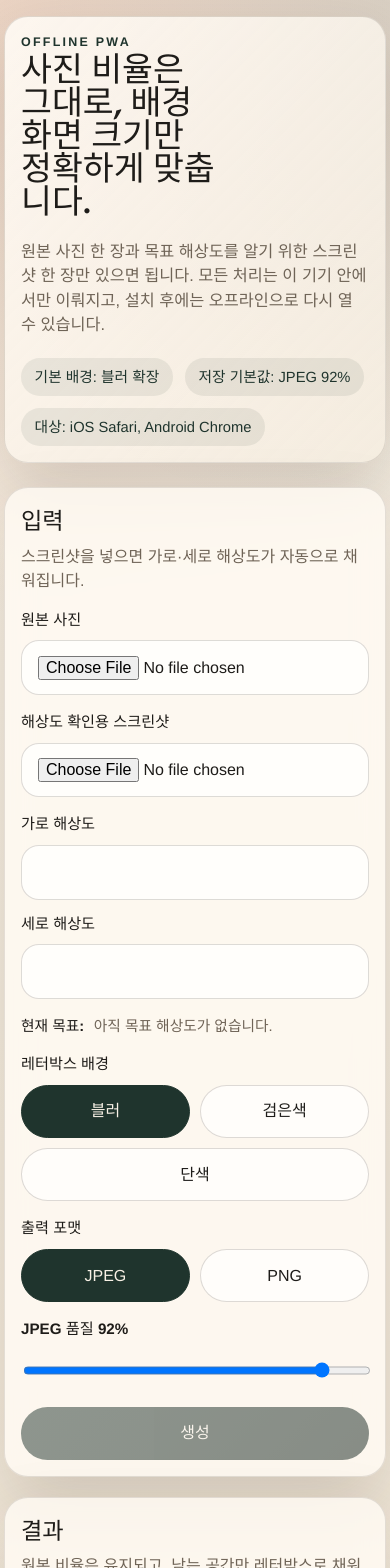
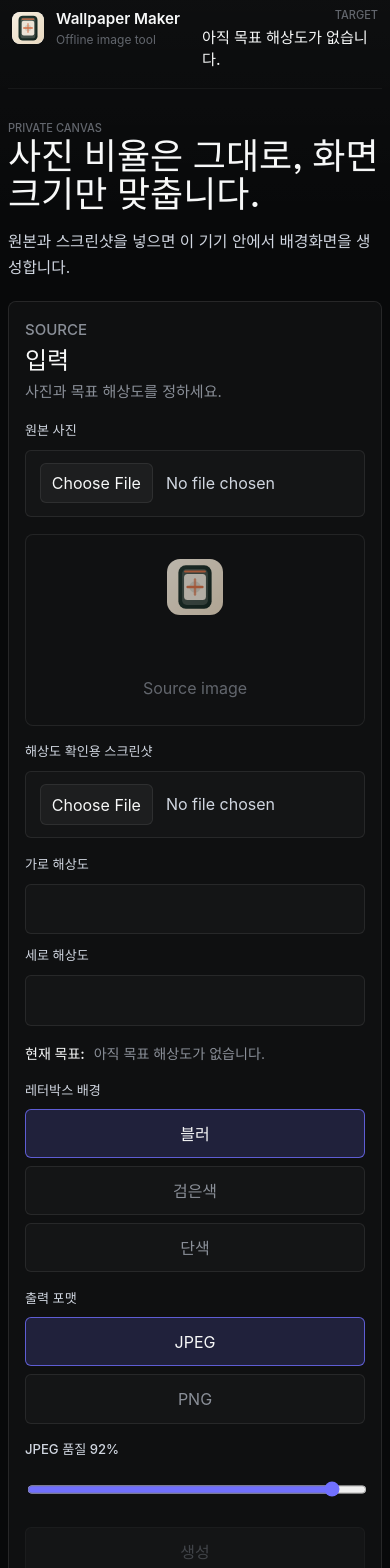
Before and after one commit to moseoridev/iphoneWallpaperMaker, a Svelte app: page / in a window 390 px wide. Shown: the top 1568 px of the page. Built offline with nearby package versions, Linux system fonts and the light colour scheme.

Commit message:
feat: redesign wallpaper maker interface

```diff
--- a/src/App.svelte
+++ b/src/App.svelte
@@ -19,6 +19,8 @@
     parseManualTargetSize,
   } from '$lib/wallpaper/geometry'
   import type { FillMode, ExportFormat, ProcessResult, TargetSize } from '$lib/wallpaper/types'
+
+  const iconUrl = `${import.meta.env.BASE_URL}icon.svg`
 
   let sourceFile = $state<File | null>(null)
   let screenshotFile = $state<File | null>(null)
@@ -205,26 +207,38 @@
   })
 </script>
 
-<main class="shell">
-  <section class="hero">
-    <p class="eyebrow">Offline PWA</p>
-    <h1>사진 비율은 그대로, 배경화면 크기만 정확하게 맞춥니다.</h1>
-    <p class="lede">
-      원본 사진 한 장과 목표 해상도를 알기 위한 스크린샷 한 장만 있으면 됩니다.
-      모든 처리는 이 기기 안에서만 이뤄지고, 설치 후에는 오프라인으로 다시 열 수 있습니다.
+<main class="workspace">
+  <header class="topbar">
+    <div class="brand">
+      <img class="brand-mark" src={iconUrl} alt="" />
+      <div>
+        <p>Wallpaper Maker</p>
+        <span>Offline image tool</span>
+      </div>
+    </div>
+
+    <div class="target-readout">
+      <span>Target</span>
+      <strong>{formatTarget(activeTarget)}</strong>
+    </div>
+  </header>
+
+  <section class="intro" aria-labelledby="workspace-title">
+    <div>
+      <p class="eyebrow">Private canvas</p>
+      <h1 id="workspace-title">사진 비율은 그대로, 화면 크기만 맞춥니다.</h1>
+    </div>
+    <p>
+      원본과 스크린샷을 넣으면 이 기기 안에서 배경화면을 생성합니다.
     </p>
-    <div class="hero-meta">
-      <span>기본 배경: 블러 확장</span>
-      <span>저장 기본값: JPEG 92%</span>
-      <span>대상: iOS Safari, Android Chrome</span>
-    </div>
   </section>
 
   <div class="layout">
-    <section class="panel">
+    <section class="tool-panel" aria-labelledby="input-title">
       <div class="panel-header">
-        <h2>입력</h2>
-        <p>스크린샷을 넣으면 가로·세로 해상도가 자동으로 채워집니다.</p>
+        <p class="eyebrow">Source</p>
+        <h2 id="input-title">입력</h2>
+        <p>사진과 목표 해상도를 정하세요.</p>
       </div>
 
       <label class="field">
@@ -245,8 +259,13 @@
       {/if}
 
       {#if sourcePreviewUrl}
-        <div class="preview-card">
+        <div class="media-frame source-frame">
           <img src={sourcePreviewUrl} alt="선택한 원본 사진 미리보기" />
+        </div>
+      {:else}
+        <div class="drop-visual" aria-hidden="true">
+          <img src={iconUrl} alt="" />
+          <span>Source image</span>
         </div>
       {/if}
 
@@ -388,10 +407,11 @@
       </button>
     </section>
 
-    <section class="panel result-panel">
+    <section class="result-panel" aria-labelledby="result-title">
       <div class="panel-header">
-        <h2>결과</h2>
-        <p>원본 비율은 유지되고, 남는 공간만 레터박스로 채워집니다.</p>
+        <p class="eyebrow">Output</p>
+        <h2 id="result-title">결과</h2>
+        <p>남는 공간만 레터박스로 채워집니다.</p>
       </div>
 
       <div class="status-stack" aria-live="polite">
@@ -402,7 +422,7 @@
       </div>
 
       {#if result}
-        <div class="preview-card result-card">
+        <div class="media-frame result-card">
           <img src={result.previewUrl} alt="생성된 배경화면 미리보기" />
         </div>
 
@@ -413,18 +433,21 @@
         </div>
       {:else}
         <div class="empty-state">
+          <img src={iconUrl} alt="" />
           <p>아직 생성된 이미지가 없습니다.</p>
-          <p>원본 사진과 목표 해상도를 준비한 뒤 생성 버튼을 누르세요.</p>
+          <span>원본 사진과 목표 해상도를 준비한 뒤 생성하세요.</span>
         </div>
       {/if}
 
-      <button type="button" onclick={handleDownload} disabled={!canDownload}>다운로드</button>
-
-      <div class="hint-list">
-        <p>iOS Safari에서는 다운로드 후 사진 앱에 저장해 배경화면으로 지정하세요.</p>
-        <p>HEIC 변환이 실패하면 사진 앱이나 파일 앱에서 JPEG/PNG로 내보낸 뒤 다시 시도하세요.</p>
-        <p>설치 후에는 네트워크 없이도 앱을 다시 열 수 있습니다.</p>
-      </div>
+      <button class="download-action" type="button" onclick={handleDownload} disabled={!canDownload}>
+        다운로드
+      </button>
     </section>
   </div>
+
+  <div class="hint-list">
+    <p>iOS Safari에서는 다운로드 후 사진 앱에 저장해 배경화면으로 지정하세요.</p>
+    <p>HEIC 변환이 실패하면 사진 앱이나 파일 앱에서 JPEG/PNG로 내보낸 뒤 다시 시도하세요.</p>
+    <p>설치 후에는 네트워크 없이도 앱을 다시 열 수 있습니다.</p>
+  </div>
 </main>
--- a/src/app.css
+++ b/src/app.css
@@ -1,20 +1,25 @@
 :root {
-  --bg: #f2ebde;
-  --paper: rgba(255, 250, 243, 0.82);
-  --paper-strong: rgba(255, 251, 246, 0.96);
-  --ink: #1e1c19;
-  --muted: #6f6457;
-  --line: rgba(44, 36, 24, 0.16);
-  --accent: #1f342d;
-  --accent-strong: #14251f;
-  --warm: #d56f45;
-  --shadow: 0 28px 70px rgba(46, 34, 18, 0.16);
-  color: var(--ink);
-  background:
-    radial-gradient(circle at top left, rgba(214, 111, 69, 0.18), transparent 28%),
-    radial-gradient(circle at top right, rgba(31, 52, 45, 0.14), transparent 24%),
-    linear-gradient(180deg, #f8f1e6 0%, #efe4d3 100%);
-  font-family: 'Avenir Next', 'Helvetica Neue', 'Segoe UI', sans-serif;
+  --bg: #08090a;
+  --surface: #0f1011;
+  --surface-2: #151617;
+  --surface-3: #191a1b;
+  --text: #f7f8f8;
+  --text-2: #d0d6e0;
+  --text-3: #8a8f98;
+  --text-4: #62666d;
+  --line: rgba(255, 255, 255, 0.08);
+  --line-soft: rgba(255, 255, 255, 0.05);
+  --accent: #7170ff;
+  --accent-strong: #5e6ad2;
+  --success: #10b981;
+  --danger: #ff6b6b;
+  color: var(--text);
+  background: var(--bg);
+  font-family:
+    Inter, 'SF Pro Display', -apple-system, BlinkMacSystemFont, 'Segoe UI', system-ui, sans-serif;
+  font-feature-settings:
+    'cv01' 1,
+    'ss03' 1;
   line-height: 1.5;
   font-weight: 400;
   font-synthesis: none;
@@ -31,7 +36,10 @@ body {
   margin: 0;
   min-width: 320px;
   min-height: 100vh;
-  color: var(--ink);
+  color: var(--text);
+  background:
+    linear-gradient(180deg, rgba(255, 255, 255, 0.025) 0, rgba(255, 255, 255, 0) 220px),
+    var(--bg);
 }
 
 button,
@@ -41,26 +49,29 @@ select {
 }
 
 button {
-  border: 0;
-  border-radius: 999px;
-  padding: 0.9rem 1.3rem;
-  background: var(--paper-strong);
-  color: var(--ink);
+  border: 1px solid var(--line);
+  border-radius: 6px;
+  padding: 0.75rem 0.95rem;
+  background: rgba(255, 255, 255, 0.04);
+  color: var(--text);
   cursor: pointer;
   transition:
-    transform 180ms ease,
-    box-shadow 180ms ease,
-    opacity 180ms ease;
+    background 160ms ease,
+    border-color 160ms ease,
+    color 160ms ease,
+    transform 160ms ease;
 }
 
 button:hover:enabled {
   transform: translateY(-1px);
-  box-shadow: 0 14px 30px rgba(31, 52, 45, 0.14);
+  border-color: rgba(255, 255, 255, 0.16);
+  background: rgba(255, 255, 255, 0.07);
 }
 
 button:disabled {
-  opacity: 0.5;
+  color: var(--text-4);
   cursor: not-allowed;
+  opacity: 0.6;
 }
 
 input[type='file'],
@@ -75,18 +86,43 @@ input[type='file'],
 input[type='range'],
 input[type='color'] {
   border: 1px solid var(--line);
-  border-radius: 18px;
-  padding: 0.9rem 1rem;
-  background: rgba(255, 255, 255, 0.75);
-  color: var(--ink);
+  border-radius: 6px;
+  background: rgba(255, 255, 255, 0.025);
+  color: var(--text-2);
+  outline: none;
+}
+
+input[type='number'],
+input[type='file'] {
+  min-height: 3rem;
+  padding: 0.78rem 0.85rem;
+}
+
+input[type='file']::file-selector-button {
+  margin-right: 0.8rem;
+  border: 1px solid var(--line);
+  border-radius: 6px;
+  padding: 0.45rem 0.7rem;
+  background: rgba(255, 255, 255, 0.04);
+  color: var(--text);
+  font: inherit;
+}
+
+input[type='number']:focus,
+input[type='file']:focus-visible,
+input[type='range']:focus-visible,
+input[type='color']:focus-visible {
+  border-color: rgba(113, 112, 255, 0.76);
+  box-shadow: 0 0 0 3px rgba(113, 112, 255, 0.18);
 }
 
 input[type='color'] {
-  min-height: 3.5rem;
-  padding: 0.4rem;
+  min-height: 3rem;
+  padding: 0.25rem;
 }
 
 input[type='range'] {
+  accent-color: var(--accent);
   padding-block: 0.6rem;
 }
 
@@ -94,86 +130,156 @@ input[type='range'] {
   width: 100%;
 }
 
-.shell {
-  width: min(1200px, calc(100% - 2rem));
-  margin: 0 auto;
-  padding: 2.5rem 0 4rem;
+.workspace {
+  min-height: 100vh;
+  padding: 1rem;
+  animation: surface-in 420ms ease both;
 }
 
-.hero {
-  margin-bottom: 1.5rem;
-  padding: 2rem;
-  border: 1px solid rgba(44, 36, 24, 0.12);
-  border-radius: 32px;
-  background: linear-gradient(135deg, rgba(255, 251, 245, 0.88), rgba(246, 238, 225, 0.7));
-  box-shadow: var(--shadow);
+.topbar {
+  display: flex;
+  align-items: center;
+  justify-content: space-between;
+  gap: 1rem;
+  min-height: 4rem;
+  padding: 0 0.25rem 1rem;
 }
 
+.brand {
+  display: flex;
+  align-items: center;
+  gap: 0.75rem;
+  min-width: 0;
+}
+
+.brand-mark {
+  width: 2rem;
+  height: 2rem;
+  border-radius: 8px;
+  background: #f7f8f8;
+}
+
+.brand p,
+.brand span,
+.target-readout span,
+.target-readout strong,
+.eyebrow,
+.panel-header h2,
+.panel-header p,
+.intro h1,
+.intro p,
+.file-meta,
+.result-meta,
+.status,
+.error,
+.empty-state p,
+.empty-state span,
+.hint-list p {
+  margin: 0;
+}
+
+.brand p {
+  color: var(--text);
+  font-size: 0.95rem;
+  font-weight: 590;
+}
+
+.brand span {
+  display: block;
+  color: var(--text-4);
+  font-size: 0.75rem;
+}
+
+.target-readout {
+  display: grid;
+  gap: 0.2rem;
+  justify-items: end;
+  min-width: 8rem;
+  color: var(--text-3);
+}
+
+.target-readout span,
 .eyebrow {
-  margin: 0 0 0.4rem;
-  color: var(--accent);
-  font-size: 0.78rem;
-  font-weight: 700;
-  letter-spacing: 0.18em;
+  color: var(--text-4);
+  font-size: 0.69rem;
+  font-weight: 510;
+  line-height: 1.4;
+  letter-spacing: 0;
   text-transform: uppercase;
 }
 
-.hero h1 {
-  margin: 0;
-  font-family: 'Iowan Old Style', 'Palatino Linotype', Georgia, serif;
-  font-size: clamp(2.1rem, 4vw, 4.2rem);
-  line-height: 0.98;
-  max-width: 12ch;
+.target-readout strong {
+  color: var(--text);
+  font-size: 0.95rem;
+  font-weight: 510;
 }
 
-.lede {
-  max-width: 56rem;
-  margin: 1rem 0 0;
-  color: var(--muted);
-  font-size: 1.02rem;
+.intro {
+  display: grid;
+  grid-template-columns: minmax(0, 1fr) minmax(18rem, 28rem);
+  gap: 2rem;
+  align-items: end;
+  padding: 3.5rem 0 2rem;
+  border-top: 1px solid var(--line-soft);
 }
 
-.hero-meta {
-  display: flex;
-  flex-wrap: wrap;
-  gap: 0.75rem;
-  margin-top: 1.35rem;
+.intro h1 {
+  max-width: 44rem;
+  color: var(--text);
+  font-size: 4rem;
+  font-weight: 510;
+  line-height: 1;
+  letter-spacing: 0;
 }
 
-.hero-meta span {
-  padding: 0.5rem 0.85rem;
-  border-radius: 999px;
-  background: rgba(31, 52, 45, 0.08);
-  color: var(--accent);
-  font-size: 0.92rem;
+.intro > p {
+  color: var(--text-2);
+  font-size: 1.05rem;
+  line-height: 1.65;
 }
 
 .layout {
   display: grid;
-  grid-template-columns: minmax(0, 1.05fr) minmax(0, 0.95fr);
-  gap: 1.25rem;
+  grid-template-columns: minmax(20rem, 0.86fr) minmax(24rem, 1.14fr);
+  gap: 1px;
+  overflow: hidden;
+  border: 1px solid var(--line);
+  border-radius: 8px;
+  background: var(--line-soft);
 }
 
-.panel {
+.tool-panel,
+.result-panel {
   display: grid;
-  gap: 1rem;
   align-content: start;
-  padding: 1.4rem;
-  border: 1px solid rgba(44, 36, 24, 0.12);
-  border-radius: 28px;
-  background: var(--paper);
-  box-shadow: var(--shadow);
-  backdrop-filter: blur(14px);
+  gap: 1.05rem;
+  min-width: 0;
+  padding: 1.25rem;
+  background: rgba(15, 16, 17, 0.94);
+}
+
+.result-panel {
+  min-height: 42rem;
+  background: rgba(11, 12, 13, 0.98);
+}
+
+.panel-header {
+  display: grid;
+  gap: 0.3rem;
 }
 
 .panel-header h2 {
-  margin: 0;
-  font-size: 1.45rem;
+  color: var(--text);
+  font-size: 1.5rem;
+  font-weight: 400;
+  line-height: 1.2;
+  letter-spacing: 0;
 }
 
 .panel-header p {
-  margin: 0.35rem 0 0;
-  color: var(--muted);
+  color: var(--text-3);
+  font-size: 0.94rem;
+  line-height: 1.6;
 }
 
 .field {
@@ -183,14 +289,15 @@ input[type='range'] {
 
 .field span,
 .field-title {
-  font-size: 0.95rem;
-  font-weight: 700;
+  color: var(--text-2);
+  font-size: 0.82rem;
+  font-weight: 510;
 }
 
 .dual-field {
   display: grid;
   grid-template-columns: repeat(2, minmax(0, 1fr));
-  gap: 0.8rem;
+  gap: 0.75rem;
 }
 
 .file-meta,
@@ -198,38 +305,60 @@ input[type='range'] {
 .status-note {
   display: flex;
   flex-wrap: wrap;
-  gap: 0.6rem;
+  gap: 0.55rem;
   align-items: center;
-  color: var(--muted);
-  font-size: 0.92rem;
+  color: var(--text-3);
+  font-size: 0.88rem;
 }
 
 .file-meta strong,
 .result-meta strong,
 .status-note strong {
-  color: var(--ink);
+  color: var(--text);
+  font-weight: 590;
 }
 
-.preview-card {
+.media-frame,
+.drop-visual,
+.empty-state {
   overflow: hidden;
-  border-radius: 24px;
-  border: 1px solid rgba(44, 36, 24, 0.12);
-  background:
-    linear-gradient(135deg, rgba(255, 246, 234, 0.9), rgba(232, 228, 217, 0.7)),
-    repeating-linear-gradient(
-      45deg,
-      rgba(31, 52, 45, 0.05) 0,
-      rgba(31, 52, 45, 0.05) 10px,
-      transparent 10px,
-      transparent 20px
-    );
+  border: 1px solid var(--line);
+  border-radius: 8px;
+  background: #101112;
 }
 
-.preview-card img {
+.media-frame {
+  display: grid;
+  place-items: center;
+  min-height: 16rem;
+  animation: media-lift 300ms ease both;
+}
+
+.source-frame {
+  min-height: 14rem;
+}
+
+.media-frame img {
   display: block;
   width: 100%;
-  max-height: 25rem;
+  max-height: 31rem;
   object-fit: contain;
+}
+
+.drop-visual {
+  display: grid;
+  place-items: center;
+  gap: 0.8rem;
+  min-height: 14rem;
+  color: var(--text-4);
+}
+
+.drop-visual img,
+.empty-state img {
+  width: 3.5rem;
+  height: 3.5rem;
+  border-radius: 8px;
+  opacity: 0.74;
 }
 
 .field-group {
@@ -238,14 +367,14 @@ input[type='range'] {
 }
 
 .segmented {
-  display: flex;
-  flex-wrap: wrap;
-  gap: 0.65rem;
+  display: grid;
+  grid-template-columns: repeat(3, minmax(0, 1fr));
+  gap: 0.5rem;
 }
 
 .segmented label {
   position: relative;
-  flex: 1 1 8rem;
+  min-width: 0;
 }
 
 .segmented input {
@@ -256,82 +385,138 @@ input[type='range'] {
 
 .segmented span {
   display: block;
-  padding: 0.85rem 1rem;
+  min-height: 2.7rem;
+  padding: 0.72rem 0.65rem;
   border: 1px solid var(--line);
-  border-radius: 999px;
-  background: rgba(255, 255, 255, 0.68);
+  border-radius: 6px;
+  background: rgba(255, 255, 255, 0.025);
+  color: var(--text-3);
   text-align: center;
   transition:
-    background 180ms ease,
-    border-color 180ms ease,
-    color 180ms ease;
+    background 160ms ease,
+    border-color 160ms ease,
+    color 160ms ease,
+    transform 160ms ease;
+}
+
+.segmented input:focus-visible + span {
+  border-color: rgba(113, 112, 255, 0.76);
+  box-shadow: 0 0 0 3px rgba(113, 112, 255, 0.18);
 }
 
 .segmented input:checked + span {
-  background: var(--accent);
-  border-color: var(--accent);
-  color: #f8f1e6;
+  border-color: rgba(113, 112, 255, 0.78);
+  background: rgba(113, 112, 255, 0.18);
+  color: var(--text);
+}
+
+.segmented label:hover span {
+  transform: translateY(-1px);
+  color: var(--text-2);
 }
 
 .color-field {
   max-width: 12rem;
 }
 
-.primary {
-  background: linear-gradient(135deg, var(--accent), var(--accent-strong));
-  color: #f7f2e9;
+.primary,
+.download-action {
+  min-height: 3rem;
+  background: var(--accent-strong);
+  border-color: rgba(130, 143, 255, 0.42);
+  color: #ffffff;
+  font-weight: 590;
+}
+
+.primary:hover:enabled,
+.download-action:hover:enabled {
+  background: #828fff;
+  border-color: rgba(255, 255, 255, 0.28);
+}
+
+.primary:disabled,
+.download-action:disabled {
+  background: rgba(255, 255, 255, 0.04);
+  border-color: var(--line-soft);
+  color: var(--text-4);
 }
 
 .status-stack {
   display: grid;
-  gap: 0.55rem;
+  gap: 0.5rem;
 }
 
 .status,
-.error,
-.empty-state,
-.hint-list {
-  margin: 0;
-  padding: 0.95rem 1rem;
-  border-radius: 20px;
+.error {
+  padding: 0.8rem 0.9rem;
+  border: 1px solid var(--line-soft);
+  border-radius: 6px;
+  font-size: 0.88rem;
 }
 
 .status {
-  background: rgba(31, 52, 45, 0.08);
-  color: var(--accent);
+  background: rgba(255, 255, 255, 0.025);
+  color: var(--text-2);
 }
 
 .error {
-  background: rgba(213, 111, 69, 0.14);
-  color: #7d3417;
+  background: rgba(255, 107, 107, 0.11);
+  color: #ffd1d1;
+}
+
+.result-card {
+  min-height: 26rem;
+}
+
+.result-meta {
+  padding-bottom: 0.2rem;
 }
 
 .empty-state {
-  border: 1px dashed rgba(44, 36, 24, 0.18);
-  background: rgba(255, 255, 255, 0.45);
-  color: var(--muted);
+  display: grid;
+  place-items: center;
+  gap: 0.7rem;
+  min-height: 26rem;
+  padding: 1.5rem;
+  color: var(--text-3);
+  text-align: center;
 }
 
-.result-card {
-  animation: rise 320ms ease;
+.empty-state p {
+  color: var(--text-2);
+  font-weight: 510;
+}
+
+.empty-state span {
+  max-width: 16rem;
+  color: var(--text-4);
+  font-size: 0.9rem;
 }
 
 .hint-list {
   display: grid;
-  gap: 0.5rem;
-  background: rgba(255, 255, 255, 0.52);
-  color: var(--muted);
+  grid-template-columns: repeat(3, minmax(0, 1fr));
+  gap: 1px;
+  overflow: hidden;
+  margin-top: 1px;
+  border: 1px solid var(--line);
+  border-radius: 8px;
+  background: var(--line-soft);
 }
 
-.hint-list p,
-.empty-state p {
-  margin: 0;
+.hint-list p {
+  min-height: 4.5rem;
+  padding: 1rem;
+  background: rgba(15, 16, 17, 0.94);
+  color: var(--text-3);
+  font-size: 0.86rem;
+  line-height: 1.6;
 }
 
-@keyframes rise {
+@keyframes surface-in {
   from {
     opacity: 0;
-    transform: translateY(8px);
+    transform: translateY(10px);
   }
 
   to {
@@ -340,33 +525,86 @@ input[type='range'] {
   }
 }
 
-@media (max-width: 860px) {
-  .layout {
+@keyframes media-lift {
+  from {
+    opacity: 0;
+    transform: translateY(8px) scale(0.99);
+  }
+
+  to {
+    opacity: 1;
+    transform: translateY(0) scale(1);
+  }
+}
+
+@media (max-width: 980px) {
+  .intro,
+  .layout,
+  .hint-list {
     grid-template-columns: 1fr;
   }
 
-  .shell {
-    width: min(100%, calc(100% - 1rem));
-    padding-top: 1rem;
+  .intro {
+    gap: 1rem;
+    padding-top: 2.5rem;
   }
 
-  .hero,
-  .panel {
-    border-radius: 24px;
+  .intro h1 {
+    font-size: 3rem;
+  }
+
+  .result-panel {
+    min-height: 0;
   }
 }
 
-@media (max-width: 520px) {
-  .shell {
-    width: calc(100% - 0.5rem);
+@media (max-width: 620px) {
+  .workspace {
+    padding: 0.5rem;
   }
 
-  .hero,
-  .panel {
+  .topbar {
+    align-items: flex-start;
+  }
+
+  .target-readout {
+    min-width: 0;
+    max-width: 11rem;
+  }
+
+  .intro {
+    padding: 2rem 0 1.25rem;
+  }
+
+  .intro h1 {
+    font-size: 2.25rem;
+    line-height: 1.06;
+  }
+
+  .intro > p {
+    font-size: 0.98rem;
+  }
+
+  .tool-panel,
+  .result-panel {
     padding: 1rem;
   }
 
   .dual-field {
     grid-template-columns: 1fr;
   }
+
+  .segmented {
+    grid-template-columns: 1fr;
+  }
+
+  .media-frame,
+  .drop-visual {
+    min-height: 12rem;
+  }
+
+  .result-card,
+  .empty-state {
+    min-height: 18rem;
+  }
 }
```
